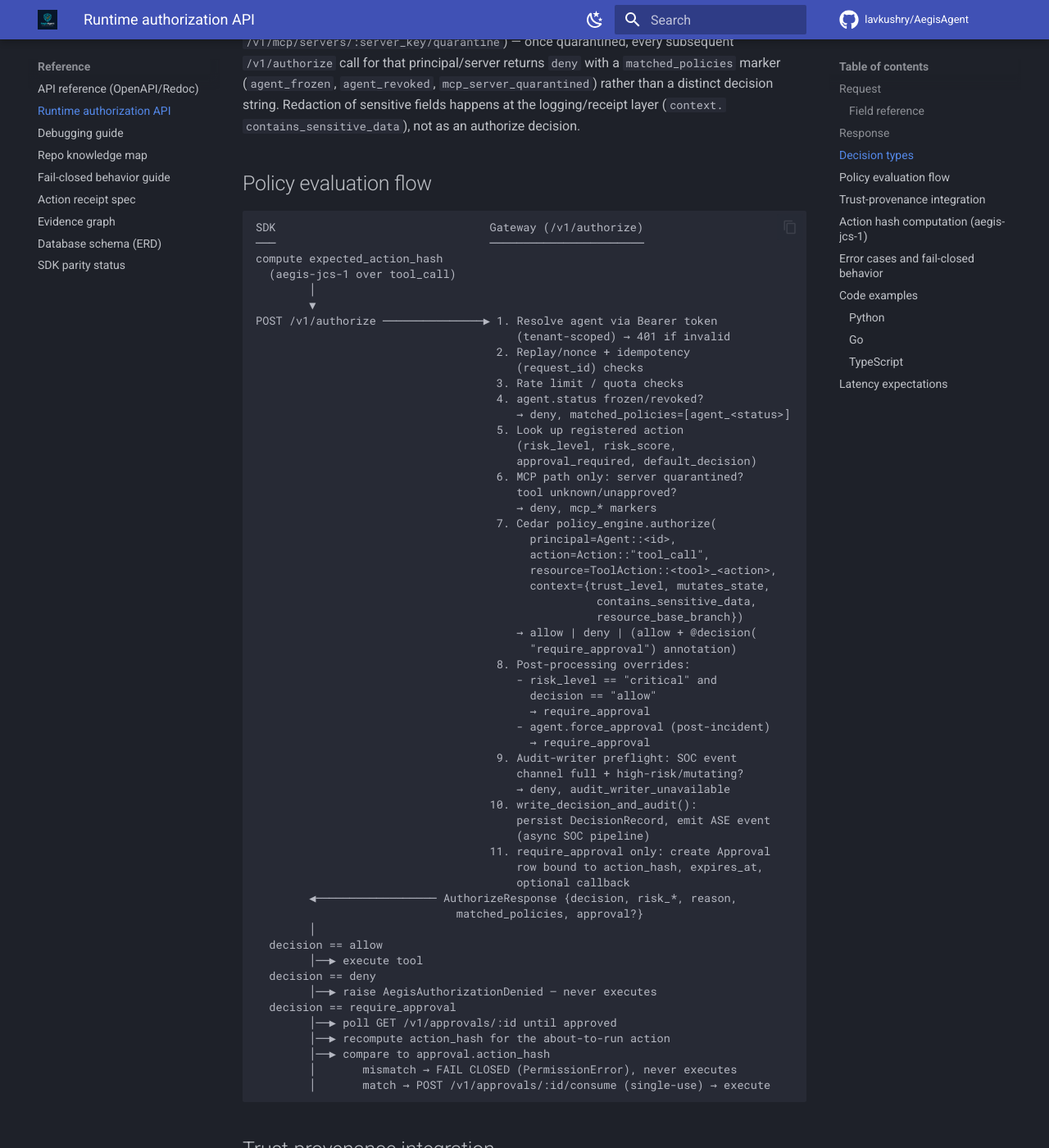
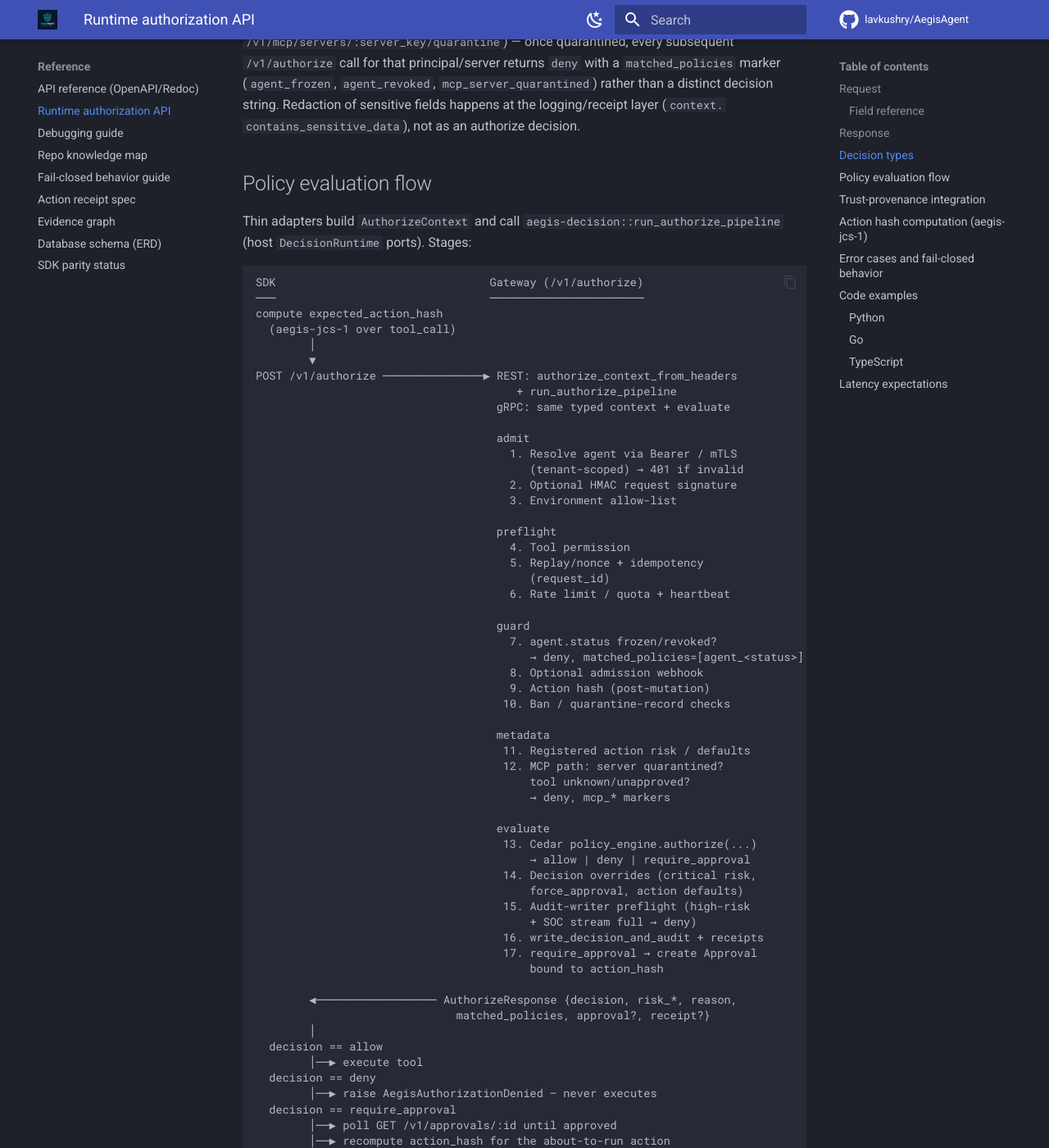
Before and after one commit to lavkushry/AegisAgent, an MkDocs documentation site: the page built from docs/runtime-authorization-api.md, in a window 1280 px wide and 1400 px high, scrolled down 3571 px. Shown: the whole window at 82% size. Built offline with MkDocs 1.6.1 and Material for MkDocs 9.7.7, drawn with Linux system fonts in a browser that asks for light colours; comment, search, counter and statistics services are not loaded; some of the changed text lies outside the part shown.

Commit message:
docs: document run_authorize_pipeline stages in runtime API deep-dive
Rewrite the /v1/authorize evaluation flow to match admit→preflight→guard→
metadata→evaluate. Note current lib/decision layout in World Class LLD and
Architecture Overview tool-call path.

````diff
--- a/docs/runtime-authorization-api.md
+++ b/docs/runtime-authorization-api.md
@@ -117,6 +117,10 @@ contains_sensitive_data`), not as an authorize decision.
 
 ## Policy evaluation flow
 
+Thin adapters build `AuthorizeContext` and call
+`aegis-decision::run_authorize_pipeline` (host `DecisionRuntime` ports).
+Stages:
+
 ```
 SDK                                Gateway (/v1/authorize)
 ───                                ───────────────────────
@@ -124,45 +128,48 @@ compute expected_action_hash
   (aegis-jcs-1 over tool_call)
         │
         ▼
-POST /v1/authorize ───────────────▶ 1. Resolve agent via Bearer token
-                                       (tenant-scoped) → 401 if invalid
-                                    2. Replay/nonce + idempotency
-                                       (request_id) checks
-                                    3. Rate limit / quota checks
-                                    4. agent.status frozen/revoked?
-                                       → deny, matched_policies=[agent_<status>]
-                                    5. Look up registered action
-                                       (risk_level, risk_score,
-                                       approval_required, default_decision)
-                                    6. MCP path only: server quarantined?
-                                       tool unknown/unapproved?
-                                       → deny, mcp_* markers
-                                    7. Cedar policy_engine.authorize(
-                                         principal=Agent::<id>,
-                                         action=Action::"tool_call",
-                                         resource=ToolAction::<tool>_<action>,
-                                         context={trust_level, mutates_state,
-                                                   contains_sensitive_data,
-                                                   resource_base_branch})
-                                       → allow | deny | (allow + @decision(
-                                         "require_approval") annotation)
-                                    8. Post-processing overrides:
-                                       - risk_level == "critical" and
-                                         decision == "allow"
-                                         → require_approval
-                                       - agent.force_approval (post-incident)
-                                         → require_approval
-                                    9. Audit-writer preflight: SOC event
-                                       channel full + high-risk/mutating?
-                                       → deny, audit_writer_unavailable
-                                   10. write_decision_and_audit():
-                                       persist DecisionRecord, emit ASE event
-                                       (async SOC pipeline)
-                                   11. require_approval only: create Approval
-                                       row bound to action_hash, expires_at,
-                                       optional callback
+POST /v1/authorize ───────────────▶ REST: authorize_context_from_headers
+                                       + run_authorize_pipeline
+                                    gRPC: same typed context + evaluate
+
+                                    admit
+                                      1. Resolve agent via Bearer / mTLS
+                                         (tenant-scoped) → 401 if invalid
+                                      2. Optional HMAC request signature
+                                      3. Environment allow-list
+
+                                    preflight
+                                      4. Tool permission
+                                      5. Replay/nonce + idempotency
+                                         (request_id)
+                                      6. Rate limit / quota + heartbeat
+
+                                    guard
+                                      7. agent.status frozen/revoked?
+                                         → deny, matched_policies=[agent_<status>]
+                                      8. Optional admission webhook
+                                      9. Action hash (post-mutation)
+                                     10. Ban / quarantine-record checks
+
+                                    metadata
+                                     11. Registered action risk / defaults
+                                     12. MCP path: server quarantined?
+                                         tool unknown/unapproved?
+                                         → deny, mcp_* markers
+
+                                    evaluate
+                                     13. Cedar policy_engine.authorize(...)
+                                         → allow | deny | require_approval
+                                     14. Decision overrides (critical risk,
+                                         force_approval, action defaults)
+                                     15. Audit-writer preflight (high-risk
+                                         + SOC stream full → deny)
+                                     16. write_decision_and_audit + receipts
+                                     17. require_approval → create Approval
+                                         bound to action_hash
+
         ◀────────────────── AuthorizeResponse {decision, risk_*, reason,
-                              matched_policies, approval?}
+                              matched_policies, approval?, receipt?}
         │
   decision == allow
         │──▶ execute tool
@@ -175,6 +182,9 @@ POST /v1/authorize ───────────────▶ 1. Resolve a
         │       mismatch → FAIL CLOSED (PermissionError), never executes
         │       match → POST /v1/approvals/:id/consume (single-use) → execute
 ```
+
+Implementation: `lib/decision/`, thin `src/src/routes/authorize.rs`,
+`authorize_service.rs`, `decision_runtime.rs`.
 
 ## Trust-provenance integration
 
````
Also changed, not shown: docs/AegisAgent_World_Class_LLD.md (+6 -3 lines), docs/Architecture_Overview.md (+1 -1 lines).
